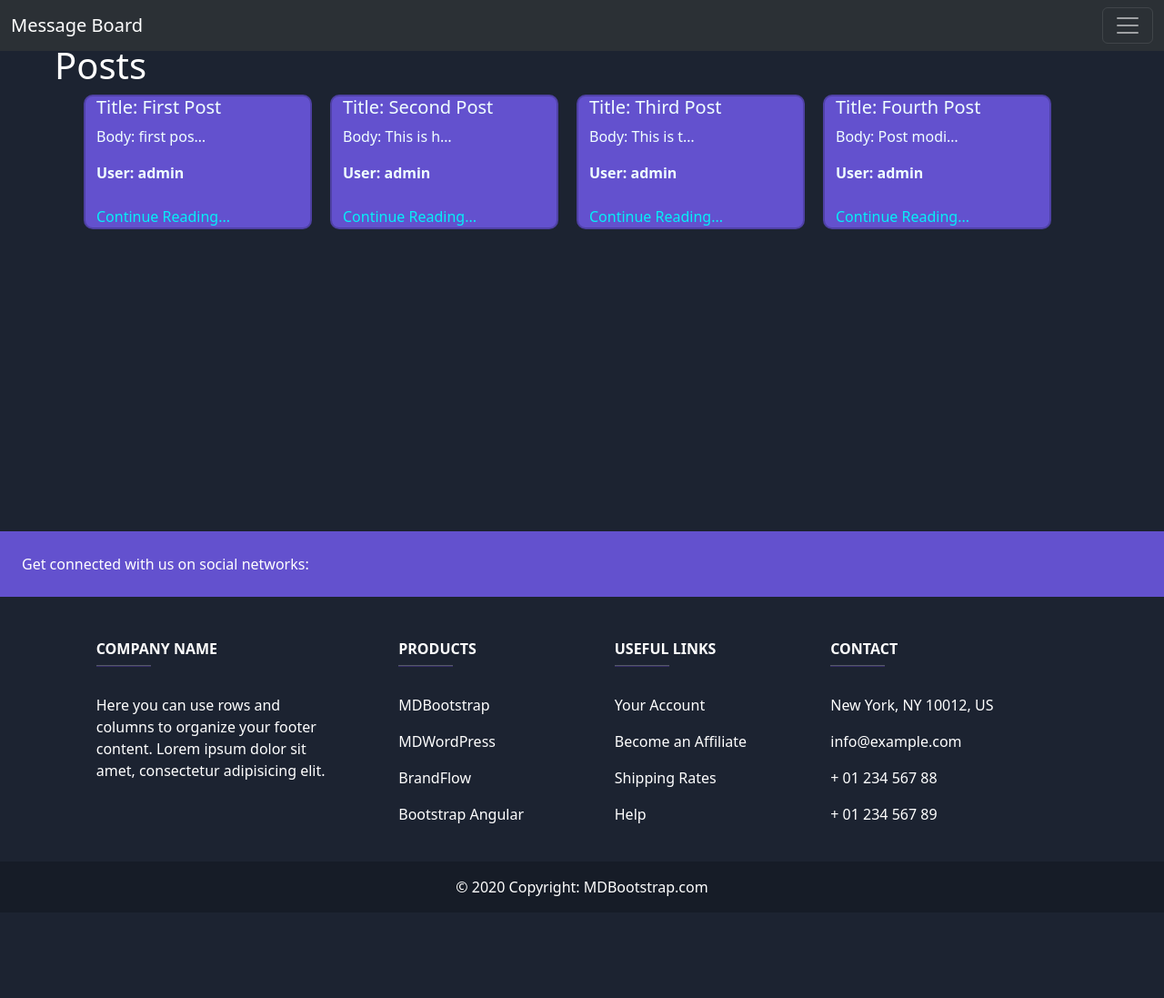
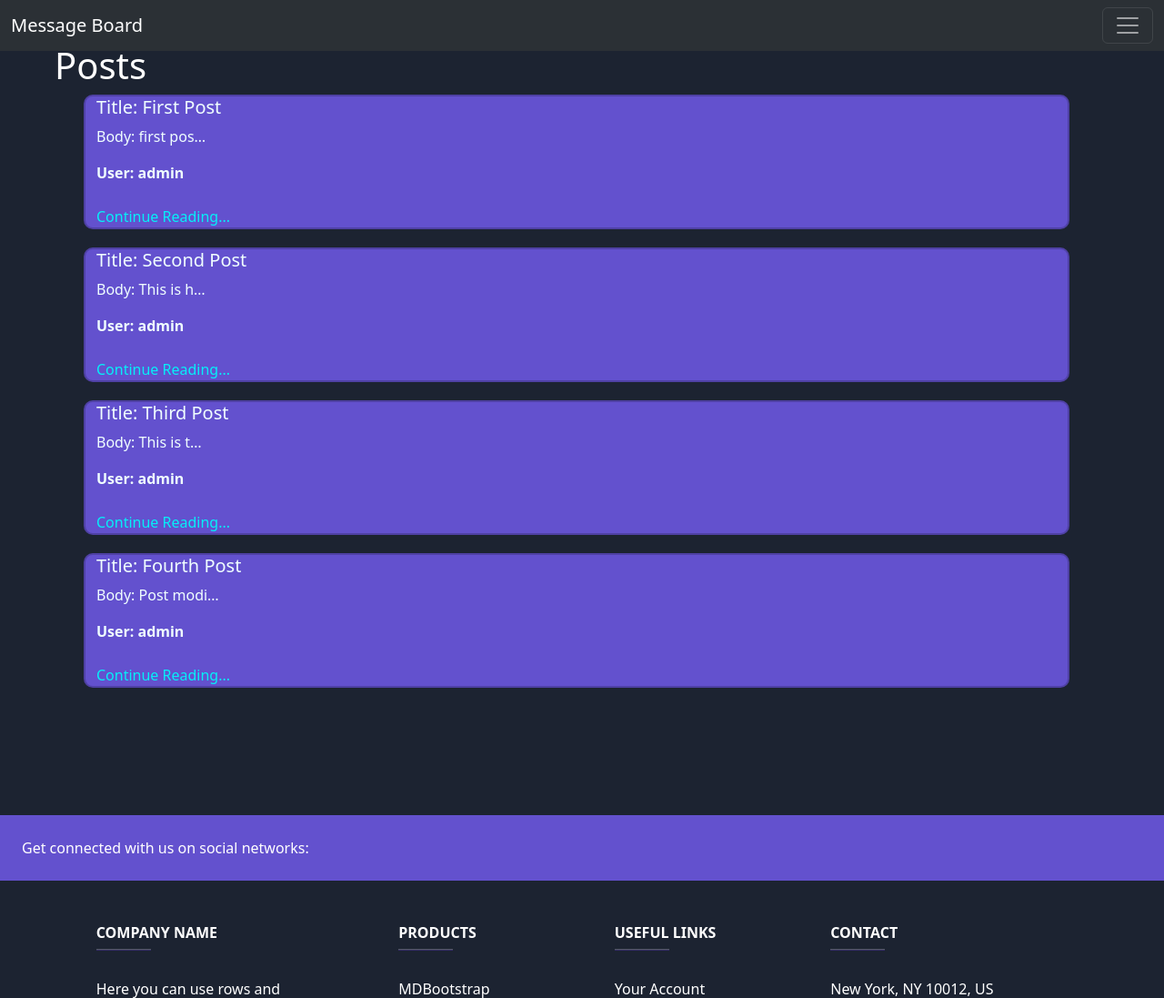
Before and after one commit to ZaneM201/mb, a Django app: page /posts/ in a window 1280 px wide. Shown: the top 1097 px of the page at 91% size. Before the commit the page ends 985 px from the top, so only its background shows below. Run offline with Django 5.2, Linux system fonts and the light colour scheme; data comes from the database, SQL or seed files in the repository; both versions use the stored data as it was after the commit.

Commit message:
footer changed to 100vh

```diff
--- a/static/css/list.css
+++ b/static/css/list.css
@@ -5,7 +5,7 @@
     border: solid 2px rgba(0, 0, 0, 0.2);
     border-radius: 10px;
     margin-bottom: 20px;
-    margin-right: 20px;
+    margin-right: 10px;
 }
 a{
     text-decoration: none;
@@ -14,5 +14,5 @@ a{
 
 ul{
     display: flex;
-    flex-direction: row;
+    flex-direction: column;
 }
--- a/templates/base.html
+++ b/templates/base.html
@@ -11,7 +11,7 @@
 <body>
     {% include 'navbar.html' %}
 
-    <div class="container m-5" style="height: 61vh;">
+    <div class="container m-5 vh-100">
         {% block content %}
 
          {% endblock content %}
```
Also changed, not shown: db.sqlite3.
